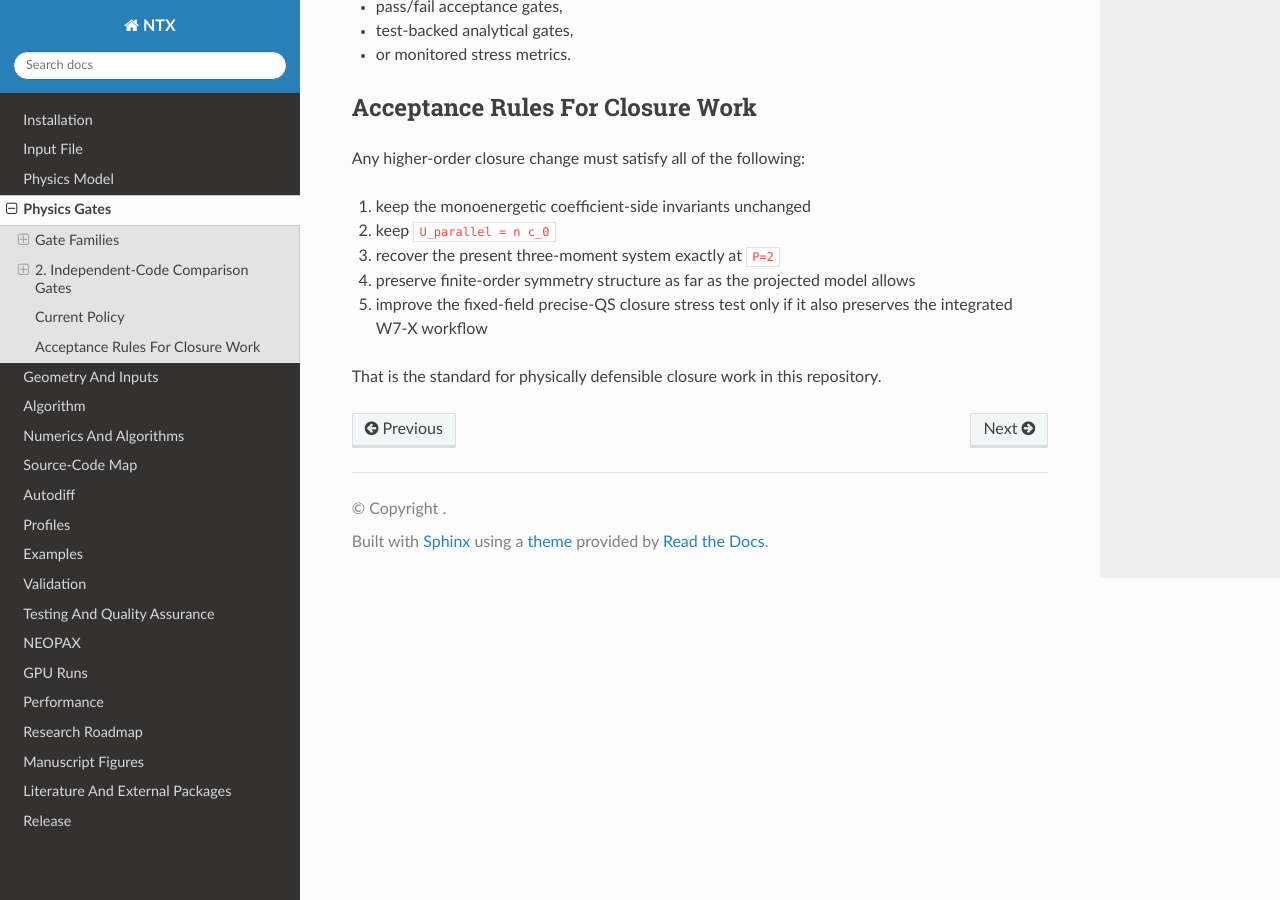
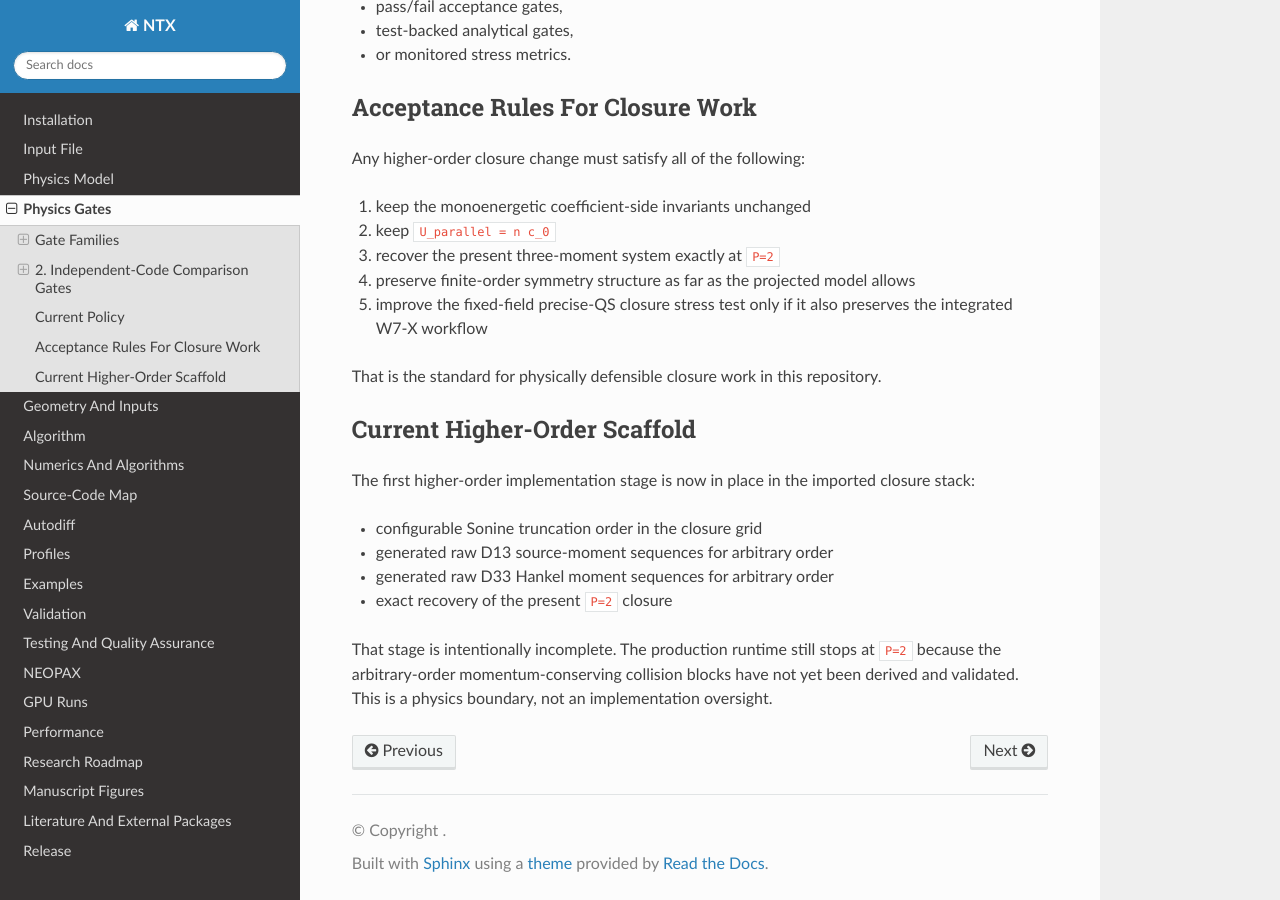
Before and after one commit to uwplasma/NTX, a Sphinx documentation site: the page built from docs/physics-gates.md, in a window 1280 px wide and 900 px high, scrolled down 1978 px. Built offline with Sphinx 7.4.7 and the Read the Docs theme 3.1.0, drawn with Linux system fonts in a browser that asks for light colours.

Commit message:
Log higher-order closure scaffold

```diff
--- a/docs/physics-gates.md
+++ b/docs/physics-gates.md
@@ -98,3 +98,18 @@ Any higher-order closure change must satisfy all of the following:
    preserves the integrated W7-X workflow
 
 That is the standard for physically defensible closure work in this repository.
+
+## Current Higher-Order Scaffold
+
+The first higher-order implementation stage is now in place in the imported
+closure stack:
+
+- configurable Sonine truncation order in the closure grid
+- generated raw D13 source-moment sequences for arbitrary order
+- generated raw D33 Hankel moment sequences for arbitrary order
+- exact recovery of the present `P=2` closure
+
+That stage is intentionally incomplete. The production runtime still stops at
+`P=2` because the arbitrary-order momentum-conserving collision blocks have not
+yet been derived and validated. This is a physics boundary, not an
+implementation oversight.
```
Also changed, not shown: docs/validation.md (+8 -0 lines), plan.md (+8 -0 lines).
